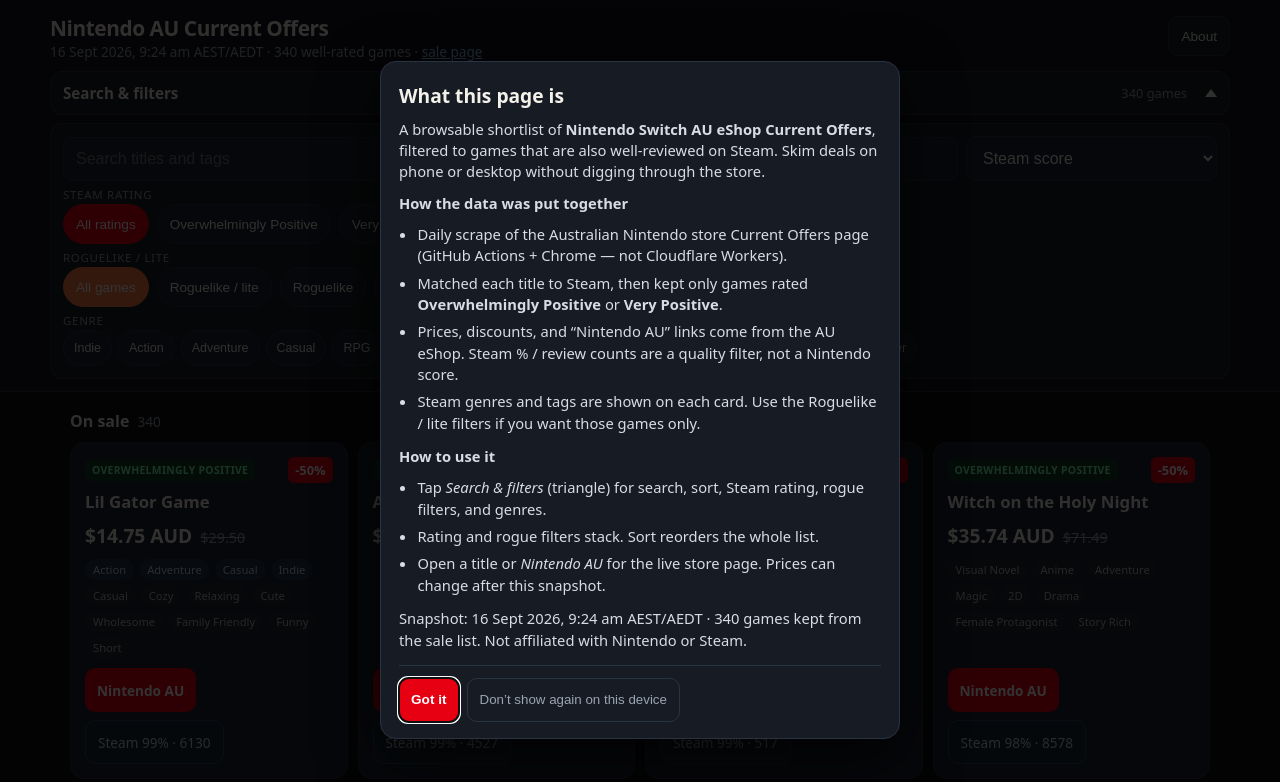
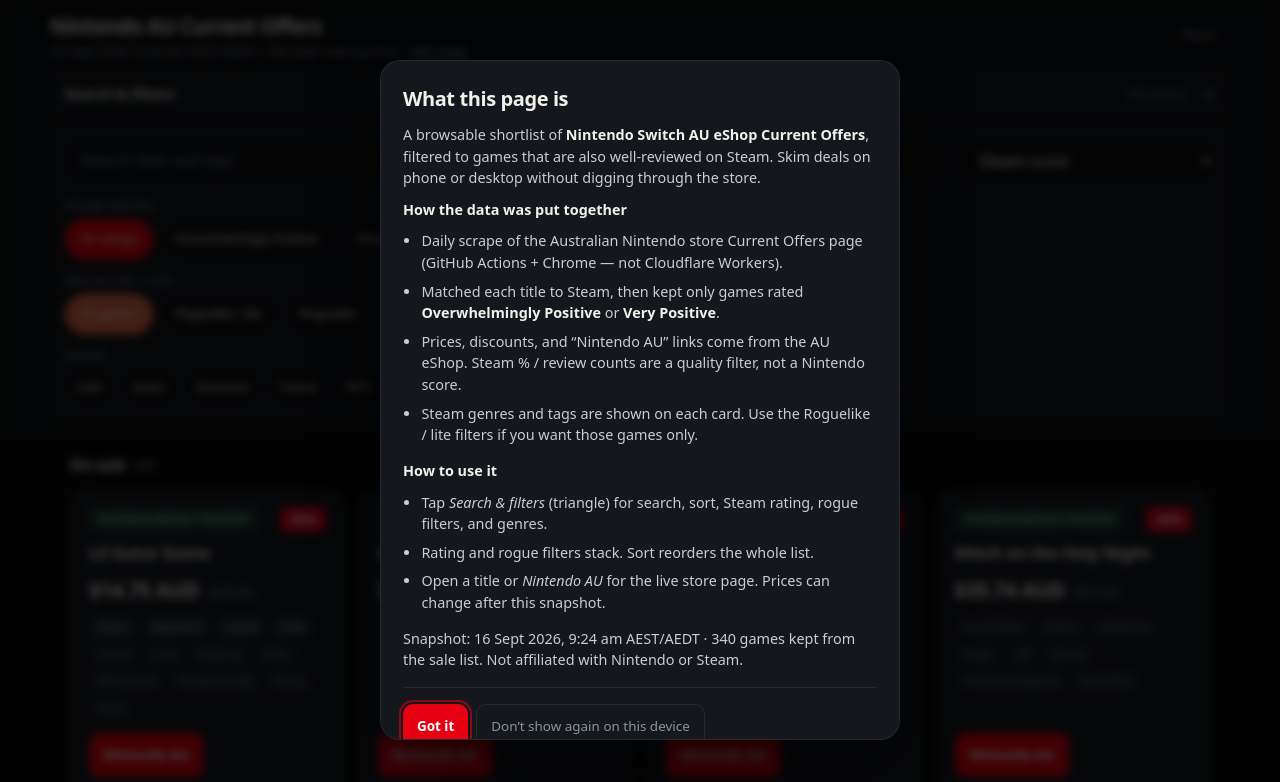
Before and after one commit to DRL87/nintendo-deals-live, a website: page public/index.html in a window 1280 px wide. Shown: the top 782 px of the page. Drawn offline with Linux system fonts and the light colour scheme.

Commit message:
Restyle deals page for clearer hierarchy and polish
Blur sticky header, quieter cards, Nintendo red accents, and a
warm left accent for rogue titles instead of an orange glow.
Behaviour and filters unchanged.

```diff
--- a/public/index.html
+++ b/public/index.html
@@ -6,151 +6,526 @@
 <title>Nintendo AU deals</title>
 <style>
   :root {
-    --bg: #0e1116; --panel: #171c24; --card: #1d2430; --ink: #f4f1ea;
-    --muted: #9aa4b2; --red: #e60012; --gold: #f5c542; --like: #ff7a45;
-    --line: #2a3342; --ok: #7dffb3;
+    --bg: #090a0c;
+    --bg-elev: #0f1115;
+    --panel: #14171c;
+    --card: #181b22;
+    --card-hover: #1c2028;
+    --ink: #f2f0eb;
+    --muted: #8b939e;
+    --muted-2: #6b7380;
+    --red: #e60012;
+    --red-soft: rgba(230, 0, 18, 0.14);
+    --coral: #e86a4a;
+    --coral-soft: rgba(232, 106, 74, 0.16);
+    --gold: #e8c56a;
+    --line: rgba(255, 255, 255, 0.08);
+    --line-strong: rgba(255, 255, 255, 0.12);
+    --ok: #6ee7a8;
+    --ok-bg: rgba(46, 160, 100, 0.18);
+    --vp: #7eb8e8;
+    --vp-bg: rgba(70, 130, 180, 0.2);
+    --shadow-sm: 0 1px 2px rgba(0, 0, 0, 0.35);
+    --shadow-md: 0 8px 24px rgba(0, 0, 0, 0.4);
+    --shadow-lg: 0 24px 64px rgba(0, 0, 0, 0.55);
+    --radius: 16px;
+    --radius-sm: 10px;
     --safe-top: env(safe-area-inset-top, 0px);
     --safe-bottom: env(safe-area-inset-bottom, 0px);
   }
   * { box-sizing: border-box; }
-  html, body { margin: 0; background: var(--bg); color: var(--ink); font-family: ui-sans-serif, system-ui, -apple-system, Segoe UI, sans-serif; }
-  body { padding-bottom: var(--safe-bottom); }
+  html, body {
+    margin: 0;
+    background: var(--bg);
+    color: var(--ink);
+    font-family: ui-sans-serif, system-ui, -apple-system, "Segoe UI", Roboto, "Helvetica Neue", Arial, sans-serif;
+    -webkit-font-smoothing: antialiased;
+    -moz-osx-font-smoothing: grayscale;
+  }
+  body {
+    padding-bottom: var(--safe-bottom);
+    min-height: 100dvh;
+  }
   a { color: inherit; }
+  a:focus-visible, button:focus-visible, input:focus-visible, select:focus-visible {
+    outline: 2px solid rgba(230, 0, 18, 0.55);
+    outline-offset: 2px;
+  }
+
+  /* —— Header —— */
   header {
-    position: sticky; top: 0; z-index: 30;
-    background: #12161d;
+    position: sticky;
+    top: 0;
+    z-index: 30;
+    background: rgba(15, 17, 21, 0.78);
+    backdrop-filter: blur(16px) saturate(1.2);
+    -webkit-backdrop-filter: blur(16px) saturate(1.2);
     border-bottom: 1px solid var(--line);
-    padding: calc(12px + var(--safe-top)) 14px 10px;
+    box-shadow: var(--shadow-sm);
+    padding: calc(10px + var(--safe-top)) 14px 10px;
   }
   .wrap { width: min(1180px, 100%); margin: 0 auto; }
-  .head-row { display: flex; align-items: flex-start; justify-content: space-between; gap: 10px; }
-  h1 { font-size: 1.15rem; margin: 0 0 2px; letter-spacing: -0.02em; line-height: 1.2; }
-  .sub { color: var(--muted); font-size: 0.78rem; margin: 0; line-height: 1.35; }
-  .sub a { color: #8ec8ff; }
-  details.filters { margin-top: 10px; }
+  .head-row {
+    display: flex;
+    align-items: flex-start;
+    justify-content: space-between;
+    gap: 12px;
+  }
+  h1 {
+    font-size: 1.12rem;
+    font-weight: 700;
+    margin: 0 0 3px;
+    letter-spacing: -0.025em;
+    line-height: 1.2;
+  }
+  .sub {
+    color: var(--muted);
+    font-size: 0.76rem;
+    margin: 0;
+    line-height: 1.4;
+    font-weight: 450;
+  }
+  .sub a {
+    color: #8eb8e0;
+    text-decoration: none;
+    border-bottom: 1px solid rgba(142, 184, 224, 0.35);
+  }
+  .sub a:hover { border-bottom-color: #8eb8e0; }
+
+  .about-btn {
+    border: 1px solid var(--line);
+    background: transparent;
+    color: var(--muted);
+    border-radius: 999px;
+    padding: 8px 14px;
+    font-size: 0.8rem;
+    font-weight: 500;
+    cursor: pointer;
+    min-height: 40px;
+    white-space: nowrap;
+    flex: 0 0 auto;
+    transition: color .15s ease, border-color .15s ease, background .15s ease;
+  }
+  .about-btn:hover {
+    color: var(--ink);
+    border-color: var(--line-strong);
+    background: rgba(255, 255, 255, 0.04);
+  }
+
+  /* —— Filters —— */
+  details.filters { margin-top: 12px; }
   details.filters > summary {
-    list-style: none; cursor: pointer; user-select: none;
-    display: flex; align-items: center; justify-content: space-between; gap: 10px;
-    min-height: 44px; padding: 0 12px;
-    background: var(--panel); border: 1px solid var(--line); border-radius: 12px;
-    font-weight: 700; font-size: 0.95rem;
+    list-style: none;
+    cursor: pointer;
+    user-select: none;
+    display: flex;
+    align-items: center;
+    justify-content: space-between;
+    gap: 10px;
+    min-height: 44px;
+    padding: 0 14px;
+    background: var(--panel);
+    border: 1px solid var(--line);
+    border-radius: 12px;
+    font-weight: 600;
+    font-size: 0.9rem;
+    box-shadow: var(--shadow-sm);
+    transition: border-color .15s ease;
   }
+  details.filters > summary:hover { border-color: var(--line-strong); }
   details.filters > summary::-webkit-details-marker { display: none; }
   .tri {
     width: 0; height: 0;
-    border-left: 6px solid transparent; border-right: 6px solid transparent;
-    border-top: 8px solid var(--ink);
-    transition: transform .16s ease;
+    border-left: 5px solid transparent;
+    border-right: 5px solid transparent;
+    border-top: 6px solid var(--muted);
+    transition: transform .18s ease;
     flex: 0 0 auto;
   }
   details.filters[open] > summary .tri { transform: rotate(180deg); }
-  .filter-count { color: var(--muted); font-weight: 500; font-size: 0.8rem; margin-left: auto; margin-right: 8px; }
+  .filter-count {
+    color: var(--muted-2);
+    font-weight: 500;
+    font-size: 0.75rem;
+    margin-left: auto;
+    margin-right: 8px;
+  }
   .panel {
-    margin-top: 8px; padding: 12px;
-    background: var(--panel); border: 1px solid var(--line); border-radius: 12px;
-    max-height: min(70vh, 560px); overflow: auto;
+    margin-top: 8px;
+    padding: 14px;
+    background: var(--panel);
+    border: 1px solid var(--line);
+    border-radius: var(--radius);
+    max-height: min(70vh, 560px);
+    overflow: auto;
     -webkit-overflow-scrolling: touch;
+    box-shadow: var(--shadow-sm);
   }
-  .controls { display: flex; flex-direction: column; gap: 8px; }
+  .controls { display: flex; flex-direction: column; gap: 10px; }
   input[type=search], select {
-    width: 100%; background: var(--card); color: var(--ink);
-    border: 1px solid var(--line); border-radius: 10px;
-    padding: 12px; font-size: 16px;
+    width: 100%;
+    background: var(--bg-elev);
+    color: var(--ink);
+    border: 1px solid var(--line);
+    border-radius: var(--radius-sm);
+    padding: 12px 14px;
+    font-size: 16px;
+    transition: border-color .15s ease;
   }
-  .group-label { font-size: 0.72rem; text-transform: uppercase; letter-spacing: 0.06em; color: var(--muted); margin: 6px 0 2px; }
+  input[type=search]:hover, select:hover { border-color: var(--line-strong); }
+  input[type=search]::placeholder { color: var(--muted-2); }
+  .group-label {
+    font-size: 0.68rem;
+    font-weight: 600;
+    text-transform: uppercase;
+    letter-spacing: 0.08em;
+    color: var(--muted-2);
+    margin: 14px 0 6px;
+  }
   .pills { display: flex; flex-wrap: wrap; gap: 8px; }
   .pill, .gbtn {
-    border: 1px solid var(--line); background: var(--card); color: var(--ink);
-    border-radius: 999px; padding: 10px 12px; font-size: 0.85rem; cursor: pointer;
+    border: 1px solid var(--line);
+    background: var(--bg-elev);
+    color: var(--ink);
+    border-radius: 999px;
+    padding: 9px 14px;
+    font-size: 0.82rem;
+    font-weight: 500;
+    cursor: pointer;
     min-height: 40px;
+    transition: background .15s ease, border-color .15s ease, color .15s ease;
   }
-  .pill.on, .gbtn.on { background: var(--red); border-color: var(--red); color: #fff; }
-  .pill.rogue.on { background: var(--like); border-color: var(--like); }
+  .pill:hover, .gbtn:hover {
+    border-color: var(--line-strong);
+    background: rgba(255, 255, 255, 0.04);
+  }
+  .pill.on, .gbtn.on {
+    background: var(--red);
+    border-color: var(--red);
+    color: #fff;
+    box-shadow: 0 2px 8px rgba(230, 0, 18, 0.28);
+  }
+  .pill.rogue.on {
+    background: var(--coral);
+    border-color: var(--coral);
+    box-shadow: 0 2px 8px rgba(232, 106, 74, 0.28);
+  }
   .gbtns { display: flex; flex-wrap: wrap; gap: 6px; }
-  .gbtn { font-size: 0.78rem; padding: 8px 10px; min-height: 36px; }
-  section { padding: 14px 12px 6px; }
-  h2 { font-size: 1rem; margin: 0 0 10px; display: flex; align-items: center; gap: 8px; }
-  h2 .count { color: var(--muted); font-weight: 500; font-size: 0.85rem; }
-  .grid { display: grid; grid-template-columns: 1fr; gap: 10px; }
+  .gbtn {
+    font-size: 0.74rem;
+    padding: 7px 11px;
+    min-height: 36px;
+  }
+
+  /* —— Deals section —— */
+  section { padding: 18px 14px 8px; }
+  h2 {
+    font-size: 0.95rem;
+    font-weight: 650;
+    margin: 0 0 14px;
+    display: flex;
+    align-items: center;
+    gap: 8px;
+    letter-spacing: -0.01em;
+  }
+  h2 .count {
+    color: var(--muted);
+    font-weight: 500;
+    font-size: 0.8rem;
+  }
+  .grid {
+    display: grid;
+    grid-template-columns: 1fr;
+    gap: 12px;
+  }
+
+  /* —— Cards —— */
   .card {
-    background: var(--card); border: 1px solid var(--line); border-radius: 14px;
-    padding: 14px; display: flex; flex-direction: column; gap: 10px;
+    background: var(--card);
+    border: 1px solid var(--line);
+    border-radius: 18px;
+    padding: 16px 17px;
+    display: flex;
+    flex-direction: column;
+    gap: 12px;
+    box-shadow: var(--shadow-sm);
+    transition: border-color .15s ease, background .15s ease;
+  }
+  .card:hover {
+    border-color: var(--line-strong);
+    background: var(--card-hover);
   }
   .card[hidden] { display: none !important; }
   section[hidden], .empty[hidden] { display: none !important; }
-  .card.featured { border-color: #ff8a5b; box-shadow: 0 0 0 1px #ff7a4533; }
-  .cover { text-decoration: none; }
-  .topline { display: flex; justify-content: space-between; align-items: center; gap: 8px; margin-bottom: 8px; }
-  .badge { font-size: 0.65rem; font-weight: 700; letter-spacing: 0.03em; text-transform: uppercase; padding: 4px 7px; border-radius: 6px; }
-  .badge.op { background: #163d2a; color: var(--ok); }
-  .badge.vp { background: #1e3a4c; color: #8ec8ff; }
-  .off { background: var(--red); color: #fff; font-weight: 800; font-size: 0.8rem; padding: 4px 7px; border-radius: 6px; }
-  h3 { margin: 0; font-size: 1.05rem; line-height: 1.25; overflow-wrap: anywhere; }
-  .prices { display: flex; align-items: baseline; gap: 8px; }
-  .now { font-size: 1.2rem; font-weight: 800; }
-  .was { color: var(--muted); text-decoration: line-through; font-size: 0.9rem; }
+  .card.featured {
+    border-color: rgba(232, 106, 74, 0.35);
+    border-left: 3px solid var(--coral);
+    box-shadow: var(--shadow-sm);
+  }
+  .cover { text-decoration: none; display: block; }
+  .cover:hover h3 { color: #fff; }
+  .topline {
+    display: flex;
+    justify-content: space-between;
+    align-items: center;
+    gap: 8px;
+    margin-bottom: 10px;
+  }
+  .badge {
+    font-size: 0.62rem;
+    font-weight: 700;
+    letter-spacing: 0.04em;
+    text-transform: uppercase;
+    padding: 4px 8px;
+    border-radius: 6px;
+  }
+  .badge.op {
+    background: var(--ok-bg);
+    color: var(--ok);
+    border: 1px solid rgba(110, 231, 168, 0.2);
+  }
+  .badge.vp {
+    background: var(--vp-bg);
+    color: var(--vp);
+    border: 1px solid rgba(126, 184, 232, 0.2);
+  }
+  .off {
+    background: var(--red);
+    color: #fff;
+    font-weight: 800;
+    font-size: 0.75rem;
+    letter-spacing: 0.02em;
+    padding: 4px 8px;
+    border-radius: 6px;
+  }
+  h3 {
+    margin: 0;
+    font-size: 1.05rem;
+    font-weight: 700;
+    line-height: 1.3;
+    letter-spacing: -0.015em;
+    overflow-wrap: anywhere;
+    transition: color .12s ease;
+  }
+  .prices {
+    display: flex;
+    align-items: baseline;
+    gap: 10px;
+  }
+  .now {
+    font-size: 1.28rem;
+    font-weight: 800;
+    letter-spacing: -0.02em;
+    font-variant-numeric: tabular-nums;
+  }
+  .was {
+    color: var(--muted-2);
+    text-decoration: line-through;
+    font-size: 0.88rem;
+    font-weight: 500;
+    font-variant-numeric: tabular-nums;
+  }
+
+  /* —— Chips —— */
   .chips { display: flex; flex-wrap: wrap; gap: 5px; }
-  .chip { font-size: 0.7rem; padding: 3px 8px; border-radius: 999px; background: #2a3342; color: #d7dde6; }
-  .chip.genre { background: #243044; }
-  .chip.tag { background: #22262e; color: #b7c0cc; }
-  .chip.rogue { background: #4a2416; color: #ffc4a8; font-weight: 700; }
-  .chip.roguelike { background: #5a220f; color: #ffd0b5; }
-  .chip.roguelite { background: #143a36; color: #b6fff4; }
-  .chip.both { background: #3a2a08; color: var(--gold); }
-  .chip.muted { color: var(--muted); }
-  .links { display: flex; flex-wrap: wrap; gap: 8px; margin-top: auto; }
+  .chip {
+    font-size: 0.65rem;
+    font-weight: 500;
+    padding: 3px 8px;
+    border-radius: 999px;
+    background: rgba(255, 255, 255, 0.05);
+    color: var(--muted);
+    border: 1px solid transparent;
+  }
+  .chip.genre {
+    background: rgba(100, 130, 180, 0.12);
+    color: #a8b8cc;
+  }
+  .chip.tag {
+    background: rgba(255, 255, 255, 0.04);
+    color: var(--muted-2);
+  }
+  .chip.rogue {
+    background: var(--coral-soft);
+    color: #f0b8a0;
+    font-weight: 650;
+    border-color: rgba(232, 106, 74, 0.22);
+  }
+  .chip.roguelike {
+    background: rgba(200, 80, 50, 0.18);
+    color: #ffc4a8;
+    border-color: rgba(200, 80, 50, 0.25);
+  }
+  .chip.roguelite {
+    background: rgba(40, 120, 110, 0.2);
+    color: #9ee8dc;
+    border-color: rgba(40, 120, 110, 0.25);
+  }
+  .chip.both {
+    background: rgba(180, 140, 40, 0.16);
+    color: var(--gold);
+    border-color: rgba(180, 140, 40, 0.25);
+  }
+  .chip.muted { color: var(--muted-2); }
+
+  /* —— Actions —— */
+  .links {
+    display: flex;
+    flex-wrap: wrap;
+    gap: 8px;
+    margin-top: auto;
+    padding-top: 2px;
+  }
   .buy, .steam {
-    font-size: 0.85rem; text-decoration: none; padding: 11px 12px; border-radius: 10px;
-    min-height: 44px; display: inline-flex; align-items: center;
+    font-size: 0.84rem;
+    text-decoration: none;
+    padding: 11px 14px;
+    border-radius: var(--radius-sm);
+    min-height: 44px;
+    display: inline-flex;
+    align-items: center;
+    font-weight: 600;
+    transition: filter .12s ease, background .12s ease;
   }
-  .buy { background: var(--red); color: #fff; font-weight: 700; }
-  .steam { background: #1b2838; color: #c7d5e0; border: 1px solid #2a475e; }
-  .empty { color: var(--muted); padding: 20px 12px; }
-  footer { color: var(--muted); font-size: 0.75rem; padding: 20px 12px 36px; }
-  .status { color: var(--muted); padding: 24px 12px; text-align: center; }
-  .status.err { color: #ff8a8a; }
+  .buy {
+    background: var(--red);
+    color: #fff;
+  }
+  .buy:hover { filter: brightness(1.08); }
+  .steam {
+    background: #1a2330;
+    color: #b8c8d6;
+    border: 1px solid rgba(42, 71, 94, 0.7);
+  }
+  .steam:hover {
+    background: #1f2b3a;
+    color: #d0dce8;
+  }
 
-  .about-btn {
-    border: 1px solid var(--line); background: var(--panel); color: var(--ink);
-    border-radius: 10px; padding: 8px 12px; font-size: 0.85rem; cursor: pointer;
-    min-height: 40px; white-space: nowrap; flex: 0 0 auto;
+  /* —— Status / empty / footer —— */
+  .empty {
+    color: var(--muted);
+    padding: 48px 16px;
+    text-align: center;
+    font-size: 0.95rem;
   }
+  footer {
+    color: var(--muted-2);
+    font-size: 0.72rem;
+    line-height: 1.5;
+    padding: 28px 14px 40px;
+  }
+  .status {
+    color: var(--muted);
+    padding: 56px 16px;
+    text-align: center;
+    font-size: 0.95rem;
+  }
+  .status.err {
+    color: #f0a0a0;
+    background: rgba(230, 0, 18, 0.06);
+    border: 1px solid rgba(230, 0, 18, 0.18);
+    border-radius: var(--radius);
+    margin-top: 24px;
+    padding: 28px 18px;
+    max-width: min(480px, calc(100% - 28px));
+  }
+
+  /* —— Welcome dialog —— */
   dialog.welcome {
-    border: 1px solid var(--line); border-radius: 16px;
-    background: var(--panel); color: var(--ink);
-    padding: 0; width: min(520px, calc(100vw - 28px));
-    max-height: min(85vh, 720px); overflow: auto;
-    box-shadow: 0 20px 60px #000a;
+    border: 1px solid var(--line);
+    border-radius: 20px;
+    background: var(--panel);
+    color: var(--ink);
+    padding: 0;
+    width: min(520px, calc(100vw - 28px));
+    max-height: min(85vh, 720px);
+    overflow: auto;
+    box-shadow: var(--shadow-lg);
   }
-  dialog.welcome::backdrop { background: #000c; }
-  .welcome-inner { padding: 20px 18px 16px; }
-  .welcome-inner h2 { margin: 0 0 10px; font-size: 1.2rem; }
-  .welcome-inner p, .welcome-inner li { color: #d7dde6; font-size: 0.92rem; line-height: 1.45; margin: 0 0 10px; }
-  .welcome-inner ul { margin: 0 0 12px; padding-left: 1.15rem; }
-  .welcome-inner li { margin-bottom: 6px; }
+  dialog.welcome::backdrop {
+    background: rgba(0, 0, 0, 0.72);
+    backdrop-filter: blur(4px);
+    -webkit-backdrop-filter: blur(4px);
+  }
+  .welcome-inner { padding: 24px 22px 20px; }
+  .welcome-inner h2 {
+    margin: 0 0 12px;
+    font-size: 1.25rem;
+    font-weight: 700;
+    letter-spacing: -0.02em;
+  }
+  .welcome-inner p,
+  .welcome-inner li {
+    color: #c8cdd6;
+    font-size: 0.9rem;
+    line-height: 1.5;
+    margin: 0 0 10px;
+  }
+  .welcome-inner strong { color: var(--ink); font-weight: 650; }
+  .welcome-inner ul { margin: 0 0 14px; padding-left: 1.15rem; }
+  .welcome-inner li { margin-bottom: 7px; }
   .welcome-actions {
-    display: flex; flex-wrap: wrap; gap: 8px; align-items: center;
-    margin-top: 14px; padding-top: 12px; border-top: 1px solid var(--line);
+    display: flex;
+    flex-wrap: wrap;
+    gap: 8px;
+    align-items: center;
+    margin-top: 16px;
+    padding-top: 16px;
+    border-top: 1px solid var(--line);
   }
-  .welcome-actions .buy { border: 0; cursor: pointer; }
+  .welcome-actions .buy {
+    border: 0;
+    cursor: pointer;
+    font-family: inherit;
+  }
   .welcome-actions .ghost {
-    border: 1px solid var(--line); background: transparent; color: var(--muted);
-    border-radius: 10px; padding: 11px 12px; min-height: 44px; cursor: pointer;
+    border: 1px solid var(--line);
+    background: transparent;
+    color: var(--muted);
+    border-radius: var(--radius-sm);
+    padding: 11px 14px;
+    min-height: 44px;
+    cursor: pointer;
+    font-size: 0.84rem;
+    font-weight: 500;
+    font-family: inherit;
+    transition: color .15s ease, border-color .15s ease;
   }
-  .welcome-note { font-size: 0.78rem; color: var(--muted); margin: 0; }
+  .welcome-actions .ghost:hover {
+    color: var(--ink);
+    border-color: var(--line-strong);
+  }
+  .welcome-note {
+    font-size: 0.76rem;
+    color: var(--muted-2);
+    margin: 0;
+    line-height: 1.4;
+  }
+
   @media (min-width: 640px) {
-    .grid { grid-template-columns: repeat(2, 1fr); }
-    h1 { font-size: 1.3rem; }
-    .sub { font-size: 0.85rem; }
+    .grid { grid-template-columns: repeat(2, 1fr); gap: 14px; }
+    h1 { font-size: 1.28rem; }
+    .sub { font-size: 0.82rem; }
+    section { padding: 20px 16px 10px; }
   }
   @media (min-width: 960px) {
-    header { padding: 16px 20px 12px; }
-    details.filters[open] .panel, details.filters .panel { max-height: none; }
-    .controls { flex-direction: row; flex-wrap: wrap; align-items: center; }
+    header { padding: 14px 20px 12px; }
+    details.filters[open] .panel,
+    details.filters .panel { max-height: none; }
+    .controls {
+      flex-direction: row;
+      flex-wrap: wrap;
+      align-items: center;
+    }
     input[type=search] { flex: 1 1 240px; width: auto; }
     select { flex: 0 1 220px; width: auto; }
-    .grid { grid-template-columns: repeat(auto-fill, minmax(270px, 1fr)); }
-    section { padding: 18px 20px 8px; }
+    .grid {
+      grid-template-columns: repeat(auto-fill, minmax(270px, 1fr));
+      gap: 14px;
+    }
+    section { padding: 22px 20px 10px; }
+    .card { padding: 17px 18px; }
   }
 </style>
 </head>
```
